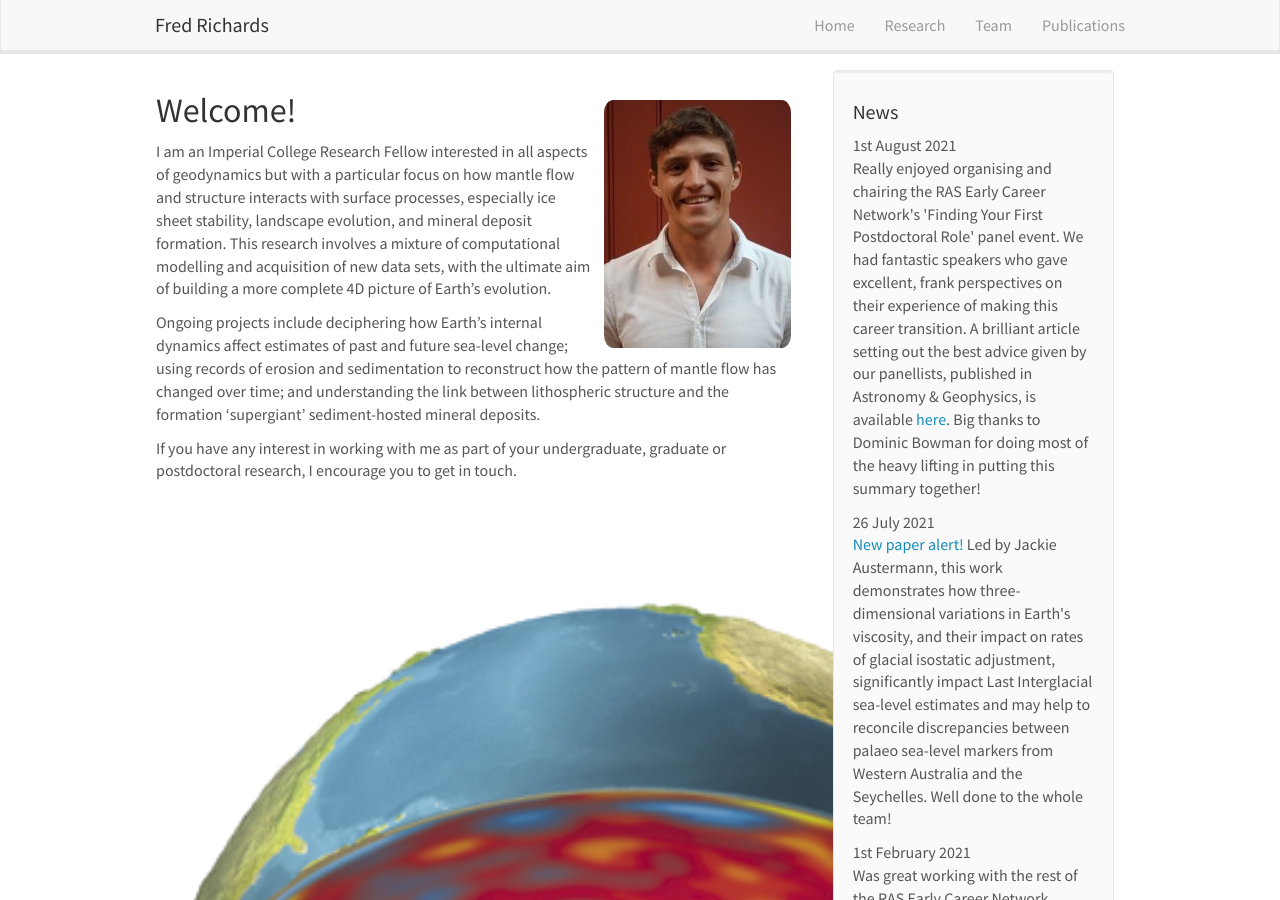
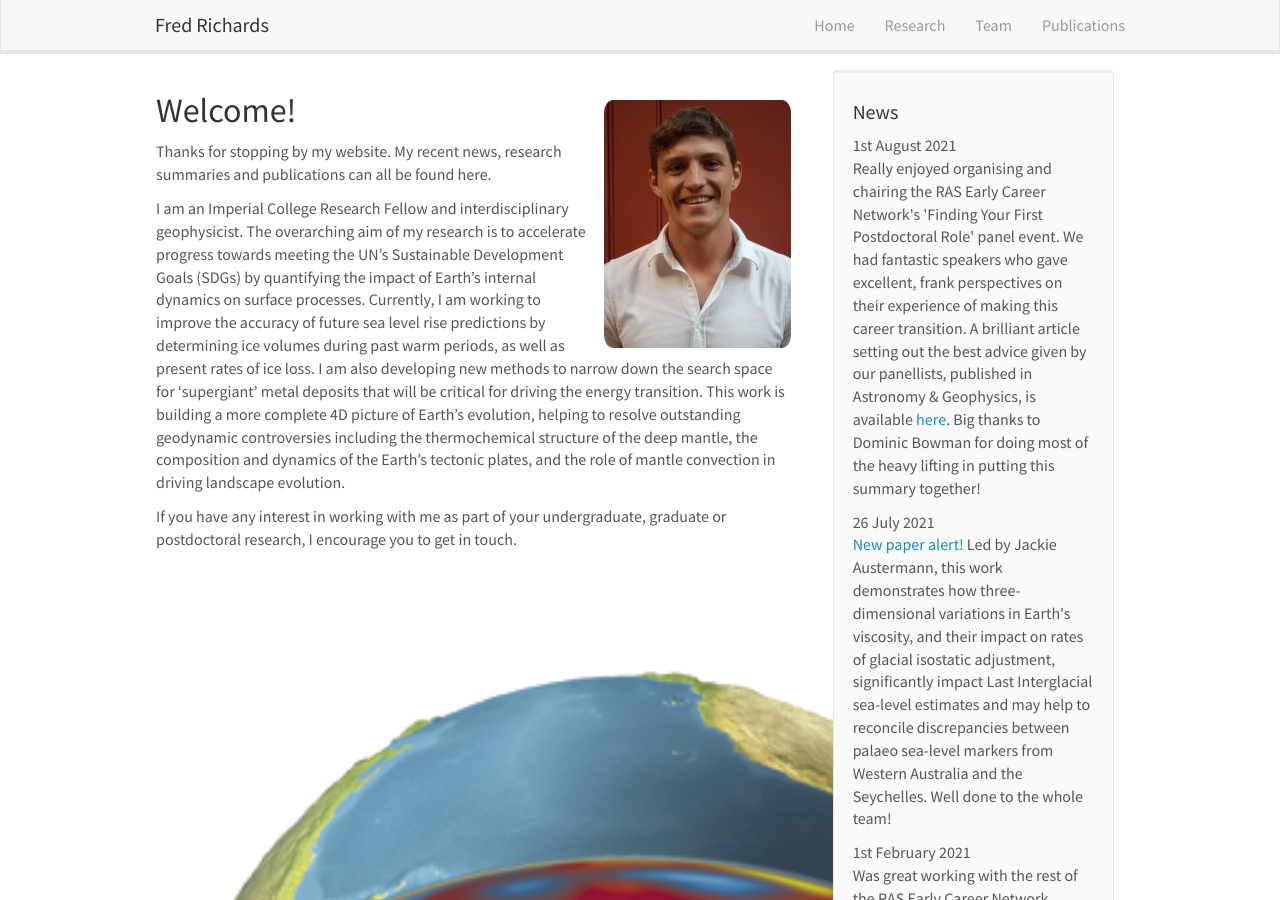
Before and after one commit to freddrichards/freddrichards.github.io, a Jekyll site: the page built from index.md, in a window 1280 px wide and 900 px high. Built offline with Jekyll 4.4.1, drawn with Linux system fonts in a browser that asks for light colours; nearby versions of some CDN libraries.

Commit message:
Update index.md

```diff
--- a/index.md
+++ b/index.md
@@ -10,13 +10,11 @@
 
 ## Welcome!
 
-I am an Imperial College Research Fellow interested in all aspects of geodynamics but with a particular focus on how mantle flow and structure interacts with surface processes, especially ice sheet stability, landscape evolution, and mineral deposit formation. This research involves a mixture of computational modelling and acquisition of new data sets, with the ultimate aim of building a more complete 4D picture of Earth's evolution.
+Thanks for stopping by my website. My recent news, research summaries and publications can all be found here.
 
-Ongoing projects include deciphering how Earth's internal dynamics affect estimates of past and future sea-level change; using records of erosion and sedimentation to reconstruct how the pattern of mantle flow has changed over time; and understanding the link between lithospheric structure and the formation 'supergiant' sediment-hosted mineral deposits.
+I am an Imperial College Research Fellow and interdisciplinary geophysicist. The overarching aim of my research is to accelerate progress towards meeting the UN's Sustainable Development Goals (SDGs) by quantifying the impact of Earth's internal dynamics on surface processes. Currently, I am working to improve the accuracy of future sea level rise predictions by determining ice volumes during past warm periods, as well as present rates of ice loss. I am also developing new methods to narrow down the search space for 'supergiant' metal deposits that will be critical for driving the energy transition. This work is building a more complete 4D picture of Earth's evolution, helping to resolve outstanding geodynamic controversies including the thermochemical structure of the deep mantle, the composition and dynamics of the Earth's tectonic plates, and the role of mantle convection in driving landscape evolution.
 
 If you have any interest in working with me as part of your undergraduate, graduate or postdoctoral research, I encourage you to get in touch.
-
-
 
 <br/><br/><br/><br/>
 <figure>
```
